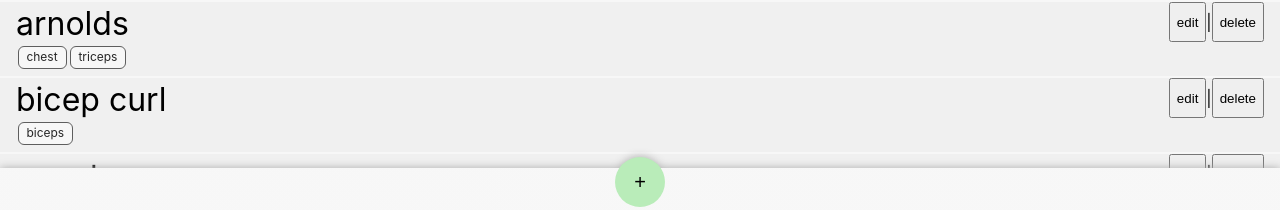
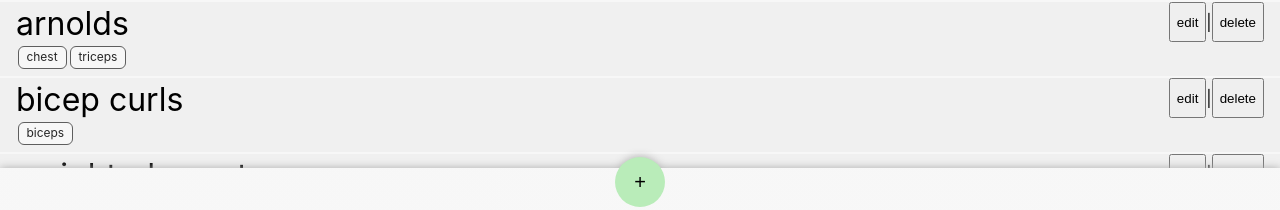
Before and after one commit to MDBoticano/gym-react, a React (Create React App) app: page / in a window 1280 px wide. Shown: the part 588-798 px from the top of the page. Built offline with nearby package versions, Linux system fonts and the light colour scheme; data requests are answered from the project's data file.

Commit message:
Fixed name immediate re-render

```diff
--- a/database.json
+++ b/database.json
@@ -56,14 +56,14 @@
     },
     {
       "id": 7,
-      "name": "bicep curl",
+      "name": "bicep curls",
       "category": [
         "biceps"
       ]
     },
     {
-      "name": "squat",
       "id": 8,
+      "name": "weighted squats",
       "category": [
         "legs"
       ]
--- a/src/App.js
+++ b/src/App.js
@@ -145,10 +145,13 @@ const App = () => {
     if (window.confirm(`Do you want to edit ${formName}?`)) {
       exerciseService
         .updateExercise(formID, exerciseEntry)
-        .then(returnedEntry => {
-          setExerciseList(exerciseList.concat(returnedEntry))
+        .then(returnedExercise => {
+          setExerciseList(exerciseList.map(exercise => {
+            if(exercise.id !== formID) { return exercise }
+            else { return returnedExercise}
+          }))
         })
-        .then(console.log('Successfully added entry'))
+        .then(console.log('Successfully edited entry'))
         .catch(error => console.log(error.response.data))
     }
 
```
